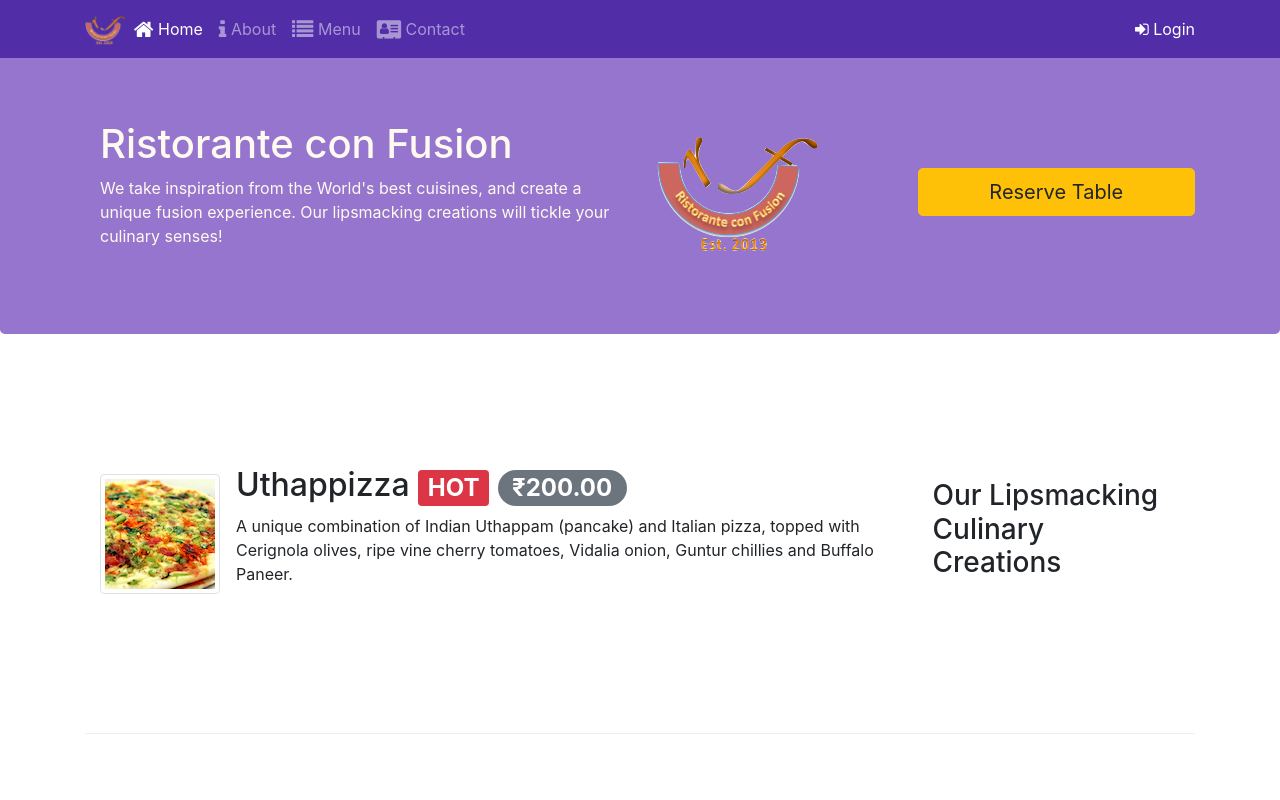
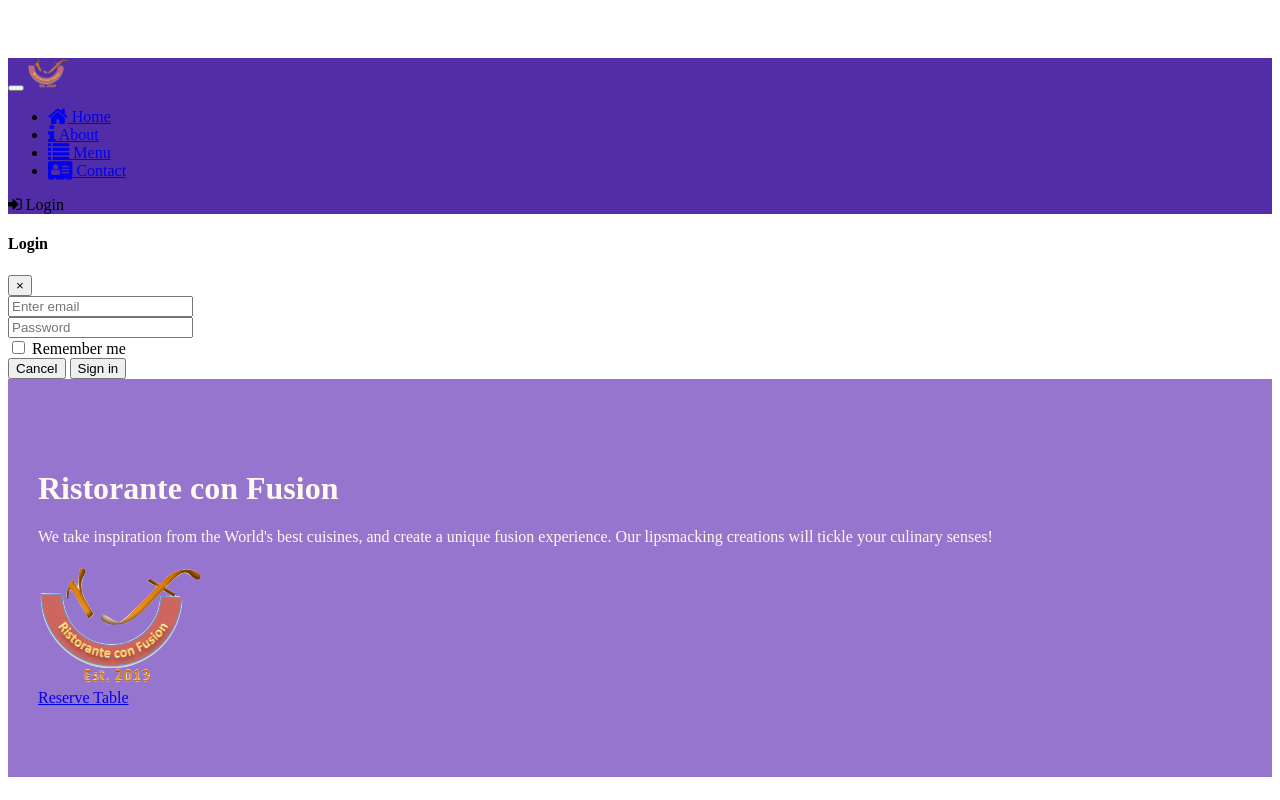
Before and after one commit to Samarth484/ConFuSionBonAppetit, a website: page index.html in a window 1280 px wide. Shown: the top 800 px of the page. Drawn offline with nearby package versions, Linux system fonts and the light colour scheme.

Commit message:
CDN Trail 2

```diff
--- a/index.html
+++ b/index.html
@@ -8,9 +8,9 @@
   <meta http-equiv="x-ua-compatible" content="ie=edge">
 
   <!-- Bootstrap CSS -->
-  <link rel="stylesheet" href="node_modules/bootstrap/dist/css/bootstrap.min.css">
+  <!-- <link rel="stylesheet" href="node_modules/bootstrap/dist/css/bootstrap.min.css"> -->
   <link rel="stylesheet" href="node_modules/font-awesome/css/font-awesome.min.css">
-  <link rel="stylesheet" href="node_modules/bootstrap-social/bootstrap-social.css">
+  <!-- <link rel="stylesheet" href="node_modules/bootstrap-social/bootstrap-social.css"> -->
   <script src="https://maxcdn.bootstrapcdn.com/bootstrap/4.0.0/js/bootstrap.min.js" integrity="sha384-JZR6Spejh4U02d8jOt6vLEHfe/JQGiRRSQQxSfFWpi1MquVdAyjUar5+76PVCmYl" crossorigin="anonymous"></script>
   <link href="css/styles.css" rel="stylesheet">
 
```
